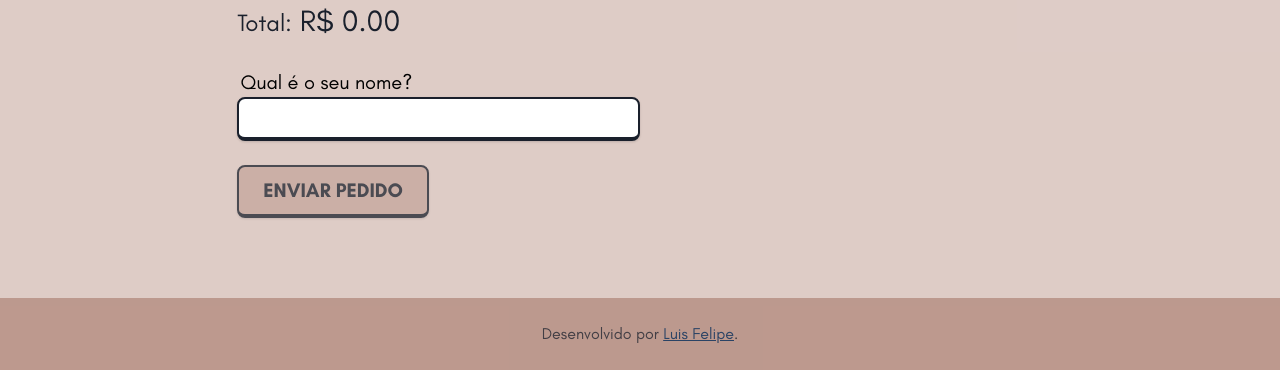
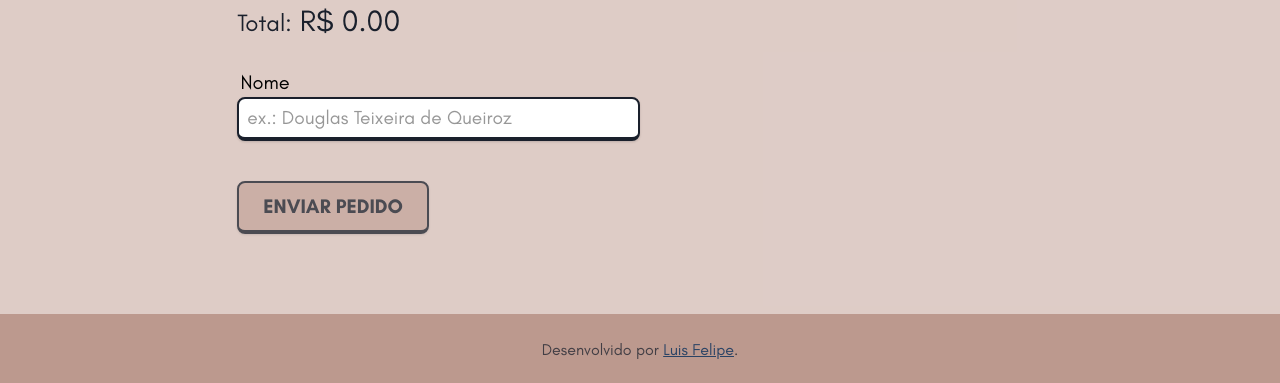
Before and after one commit to luisfelipesdn12/brigadeiro-maroto-site, a Next.js app: page / in a window 1280 px wide. Shown: the part 5791-6174 px from the top of the page. Built offline with nearby package versions, Linux system fonts and the light colour scheme; no server answers.

Commit message:
feat(FInishOrder): Add input for shipping

```diff
--- a/package.json
+++ b/package.json
@@ -10,6 +10,7 @@
   },
   "dependencies": {
     "@types/react-collapse": "^5.0.0",
+    "cep-promise": "^4.1.0",
     "js-yaml-loader": "^1.2.2",
     "next": "latest",
     "react": "^16.8.0",
--- a/pages/_app.tsx
+++ b/pages/_app.tsx
@@ -82,6 +82,14 @@ const GlobalStyle = createGlobalStyle`
         overflow: visible;
     }
 
+    input[type=number]::-webkit-inner-spin-button,
+    input[type=number]::-webkit-outer-spin-button {
+        -webkit-appearance: none;
+        -moz-appearance: none;
+        appearance: none;
+        margin: 0;
+    }
+
     .ReactCollapse--collapse {
         transition: height 500ms;
     }
--- a/src/components/parts/FinishOrder/OrderRequiredInformationForm.tsx
+++ b/src/components/parts/FinishOrder/OrderRequiredInformationForm.tsx
@@ -1,38 +1,106 @@
+import cep from "cep-promise";
 import React, { useContext, useEffect, useRef, useState } from "react";
+import { Collapse } from "react-collapse";
+import Order from "../../../models/Order";
 import OrderContext from "../../../store/OrderContext";
-import { Label, Input, FormContainer, RequiredNotice } from "./styles";
+import isInputEmpty from "../../../utils/isInputEmpty";
+import { Label, Input, FormContainer, FormNotice } from "./styles";
 
 interface OrderRequiredInformationFormProps {
     setIsFormFull: React.Dispatch<React.SetStateAction<boolean>>;
+    includeShippingHook: boolean;
 }
 
 export interface FormFields {
     name: string;
+    CEP: string;
+    street: string;
+    city: string;
+    neighborhood: string;
+    streetNumber: number;
 }
 
 const OrderRequiredInformationForm: React.FC<OrderRequiredInformationFormProps> = ({
     setIsFormFull,
+    includeShippingHook,
 }) => {
     const [order, setOrder] = useContext(OrderContext);
 
+    const [isCEPValid, setisCEPValid] = useState<boolean>(true);
+
     const nameInput = useRef<HTMLInputElement>(null);
+    const CEPInput = useRef<HTMLInputElement>(null);
+    const streetInput = useRef<HTMLInputElement>(null);
+    const neighborhoodInput = useRef<HTMLInputElement>(null);
+    const cityInput = useRef<HTMLInputElement>(null);
+    const streetNumberInput = useRef<HTMLInputElement>(null);
 
     const updateIsFormFull = () => {
-        if (
-            nameInput.current?.value !== "" &&
-            nameInput.current?.value !== undefined
-        ) {
-            setIsFormFull(true);
+        if (order.includeShipping) {
+            if (
+                isInputEmpty(nameInput) ||
+                isInputEmpty(CEPInput) ||
+                isInputEmpty(streetInput) ||
+                isInputEmpty(cityInput) ||
+                isInputEmpty(neighborhoodInput) ||
+                isInputEmpty(streetNumberInput)
+            ) {
+                setIsFormFull(false);
+            } else {
+                setIsFormFull(true);
+            }
         } else {
-            setIsFormFull(false);
+            if (isInputEmpty(nameInput)) {
+                setIsFormFull(false);
+            } else {
+                setIsFormFull(true);
+            }
         }
     };
 
     const updateFinishOrderFormFields = () => {
         order.finishOrderFormFields = {
             name: nameInput.current?.value,
+            CEP: CEPInput.current?.value,
+            neighborhood: neighborhoodInput.current?.value,
+            city: cityInput.current?.value,
+            street: streetInput.current?.value,
+            streetNumber: parseInt(streetNumberInput.current?.value),
         };
+
+        const newOrder = new Order();
+        Object.assign(newOrder, order);
+        setOrder(newOrder);
     };
+
+    const fetchLocationInfoFromCEP = () => {
+        const CEPWithoutSeparator: string = CEPInput.current?.value.replace(
+            "-",
+            ""
+        );
+
+        if (CEPWithoutSeparator.length === 8) {
+            cep(CEPWithoutSeparator)
+                .then((response: any) => {
+                    streetInput.current.value = response.street;
+                    cityInput.current.value = response.city;
+                    neighborhoodInput.current.value = response.neighborhood;
+
+                    setisCEPValid(true);
+                })
+                .catch((response: any) => {
+                    if (process.env.NODE_ENV === "development") {
+                        console.warn(response);
+                    }
+
+                    setisCEPValid(false);
+                });
+        } else {
+            setisCEPValid(true);
+        }
+    };
+
+    useEffect(updateIsFormFull, [includeShippingHook]);
 
     return (
         <FormContainer
@@ -41,9 +109,72 @@ const OrderRequiredInformationForm: React.FC<OrderRequiredInformationFormProps>
                 updateFinishOrderFormFields();
             }}
         >
-            <Label htmlFor="name">Qual é o seu nome?</Label>
+            <Label htmlFor="name">Nome</Label>
             <br />
-            <Input name="name" type="text" ref={nameInput} />
+            <Input
+                name="name"
+                placeholder="ex.: Douglas Teixeira de Queiroz"
+                ref={nameInput}
+            />
+            <br />
+            <Collapse isOpened={order.includeShipping}>
+                <Label htmlFor="cep">CEP</Label>
+                <br />
+                <Input
+                    name="cep"
+                    type="text"
+                    maxLength={9}
+                    ref={CEPInput}
+                    placeholder="ex.: 01311-000"
+                    onChange={fetchLocationInfoFromCEP}
+                />
+                {isCEPValid ? (
+                    <br />
+                ) : (
+                    <FormNotice>O CEP inserido não é válido</FormNotice>
+                )}
+                <Label htmlFor="street">Rua</Label>
+                <br />
+                <Input
+                    name="street"
+                    placeholder="ex.: Av. Paulista"
+                    ref={streetInput}
+                    value={order.finishOrderFormFields?.street}
+                    readOnly
+                    disabled
+                />
+                <br />
+                <Label htmlFor="neighborhood">Bairro</Label>
+                <br />
+                <Input
+                    name="neighborhood"
+                    placeholder="ex.: Bela Vista"
+                    ref={neighborhoodInput}
+                    value={order.finishOrderFormFields?.neighborhood}
+                    readOnly
+                    disabled
+                />
+                <br />
+                <Label htmlFor="city">Cidade</Label>
+                <br />
+                <Input
+                    name="city"
+                    placeholder="ex.: São Paulo"
+                    ref={cityInput}
+                    value={order.finishOrderFormFields?.city}
+                    readOnly
+                    disabled
+                />
+                <br />
+                <Label htmlFor="number">Número da rua</Label>
+                <br />
+                <Input
+                    name="number"
+                    type="number"
+                    placeholder="ex.: 314"
+                    ref={streetNumberInput}
+                />
+            </Collapse>
         </FormContainer>
     );
 };
--- a/src/components/parts/FinishOrder/ShippingOption.tsx
+++ b/src/components/parts/FinishOrder/ShippingOption.tsx
@@ -1,7 +1,8 @@
+import { ChangeEventHandler } from "react";
 import { ShippingOptionForm, ShippingOptionLabel } from "./styles";
 
 interface ShippingOptionProps {
-    handleChange: (e: React.FormEvent) => void;
+    handleChange: ChangeEventHandler<HTMLInputElement>;
 }
 
 const ShippingOption: React.FC<ShippingOptionProps> = ({ handleChange }) => {
--- a/src/components/parts/FinishOrder/index.tsx
+++ b/src/components/parts/FinishOrder/index.tsx
@@ -1,4 +1,4 @@
-import React, { useContext, useState } from "react";
+import React, { useContext, useRef, useState } from "react";
 import { Collapse } from "react-collapse";
 import data from "../../../data";
 import Order from "../../../models/Order";
@@ -19,6 +19,9 @@ import TotalPrice from "./TotalPrice";
 const FinishOrder: React.FC = () => {
     const [order, setOrder] = useContext(OrderContext);
 
+    const [includeShippingHook, setIncludeShippingHook] = useState<boolean>(
+        false
+    );
     const [isFormFull, setIsFormFull] = useState<boolean>(false);
 
     const getWhatsAppURL = (): string => {
@@ -68,6 +71,7 @@ const FinishOrder: React.FC = () => {
 
         if (order.includeShipping) {
             message += "\nGostaria de incluir a entrega\n";
+            message += `${order.finishOrderFormFields.street}, ${order.finishOrderFormFields.streetNumber} - ${order.finishOrderFormFields.neighborhood} - ${order.finishOrderFormFields.city} - ${order.finishOrderFormFields.CEP}\n`;
         }
 
         if (hasOrders) {
@@ -116,8 +120,9 @@ const FinishOrder: React.FC = () => {
             <Description content="Clique para adicionar ou remover sabores e envie seu pedido automaticamente pelo WhatsApp!" />
             <FinalWishList />
             <ShippingOption
-                handleChange={(_e) => {
+                handleChange={() => {
                     order.includeShipping = !order.includeShipping;
+                    setIncludeShippingHook(!includeShippingHook);
 
                     const newOrder = new Order();
                     Object.assign(newOrder, order);
@@ -125,7 +130,10 @@ const FinishOrder: React.FC = () => {
                 }}
             />
             <TotalPrice />
-            <OrderRequiredInformationForm setIsFormFull={setIsFormFull} />
+            <OrderRequiredInformationForm
+                setIsFormFull={setIsFormFull}
+                includeShippingHook={includeShippingHook}
+            />
             <ButtonContainer>
                 <Button
                     label="Enviar Pedido"
--- a/src/components/parts/FinishOrder/styles.ts
+++ b/src/components/parts/FinishOrder/styles.ts
@@ -49,6 +49,7 @@ export const Label = styled.label`
 
 export const Input = styled.input`
     font-size: 1.2rem;
+    margin-bottom: 1rem;
     padding: 0.5rem;
     width: 100%;
 
@@ -63,9 +64,13 @@ export const Input = styled.input`
     @media (min-width: 768px) {
         width: 50%;
     }
+
+    ::placeholder {
+        opacity: 0.75;
+    }
 `;
 
-export const RequiredNotice = styled.p`
+export const FormNotice = styled.p`
     padding-left: 0.2rem;
     font-size: 1rem;
     color: rgb(239, 68, 68);
--- /dev/null
+++ b/src/utils/isInputEmpty.ts
@@ -0,0 +1,7 @@
+const isInputEmpty = (inputRef: React.MutableRefObject<HTMLInputElement>) => {
+    return (
+        inputRef.current?.value === "" || inputRef.current?.value === undefined
+    );
+};
+
+export default isInputEmpty;
```
Also changed, not shown: 1 other file (tests, documents, lock files or other folders).
